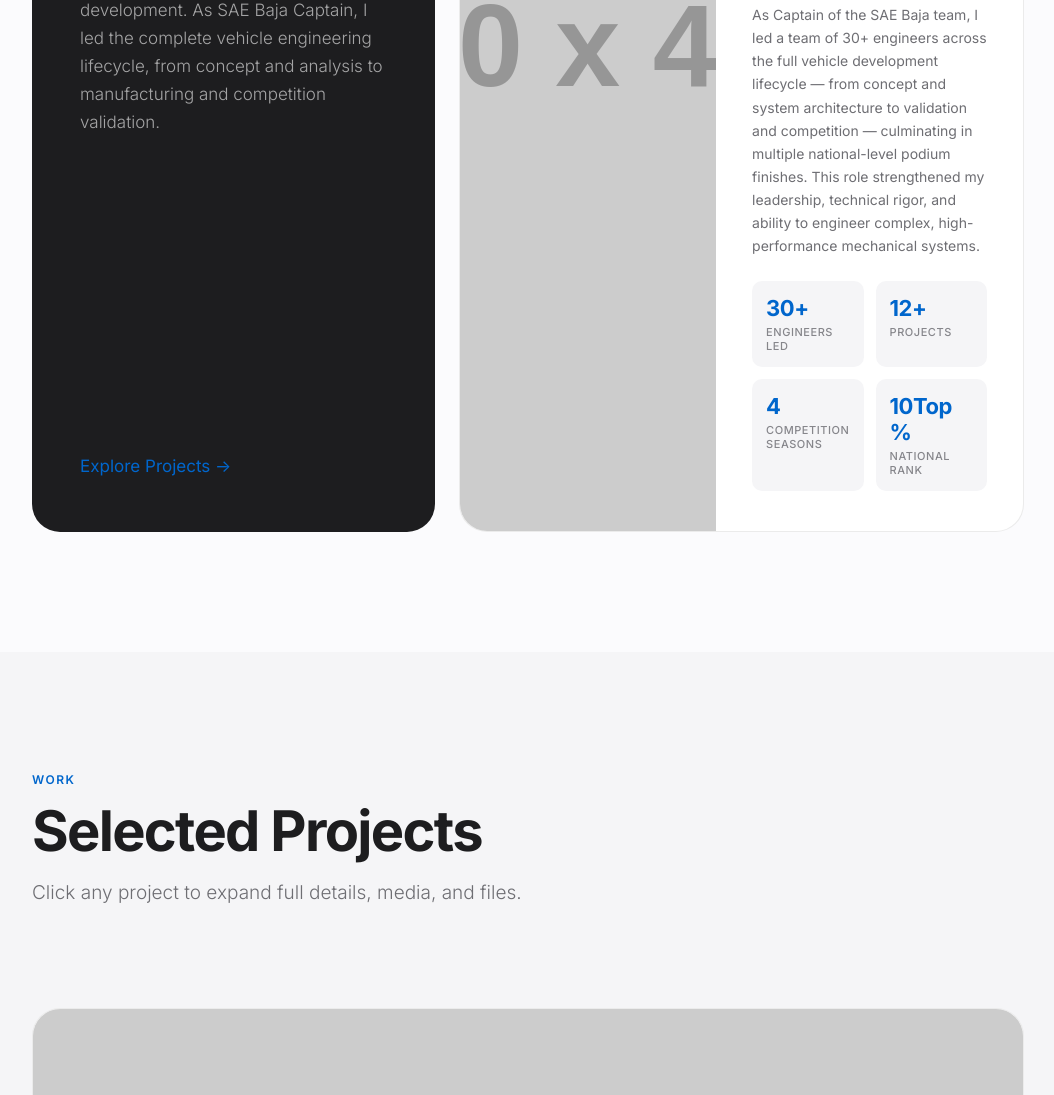
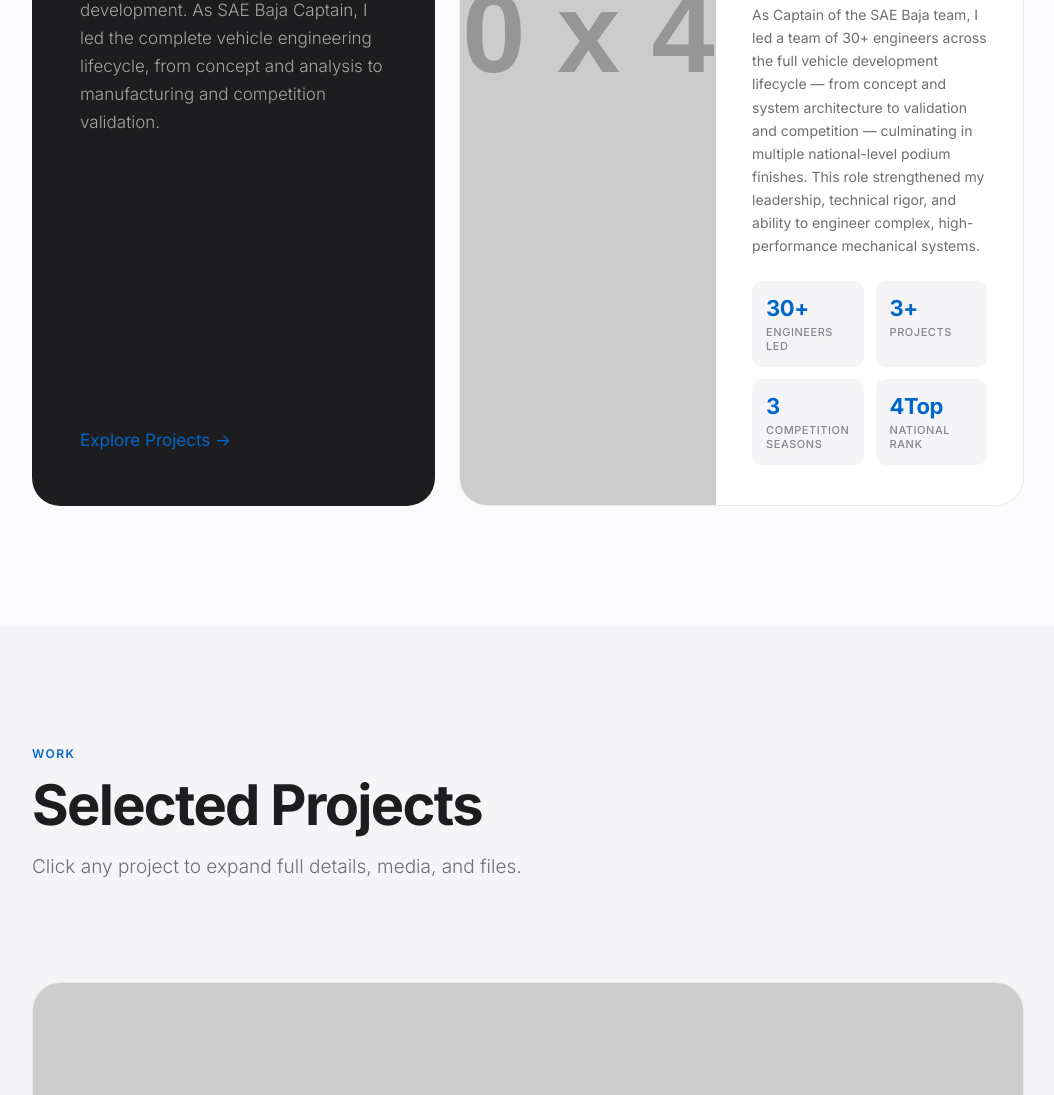
Before and after one commit to SarthakPatange/Sarthak-Patange-Portfolio, a plain HTML site: page index.html in a window 1280 px wide. Shown: the part 1404-2499 px from the top of the page, without its empty margins (112-1166 px from the left). Drawn offline with nearby package versions, Linux system fonts and the light colour scheme; placeholder pictures from the web are drawn by us.

Commit message:
Update project statistics in index.html

```diff
--- a/index.html
+++ b/index.html
@@ -148,15 +148,15 @@
                 <span class="meta-label">Engineers Led</span>
               </div>
               <div class="meta-item">
-                <span class="meta-num">12+</span>
+                <span class="meta-num">3+</span>
                 <span class="meta-label">Projects</span>
               </div>
               <div class="meta-item">
-                <span class="meta-num">4</span>
+                <span class="meta-num">3</span>
                 <span class="meta-label">Competition Seasons</span>
               </div>
               <div class="meta-item">
-                <span class="meta-num">Top 10%</span>
+                <span class="meta-num">Top 4</span>
                 <span class="meta-label">National Rank</span>
               </div>
             </div>
```
